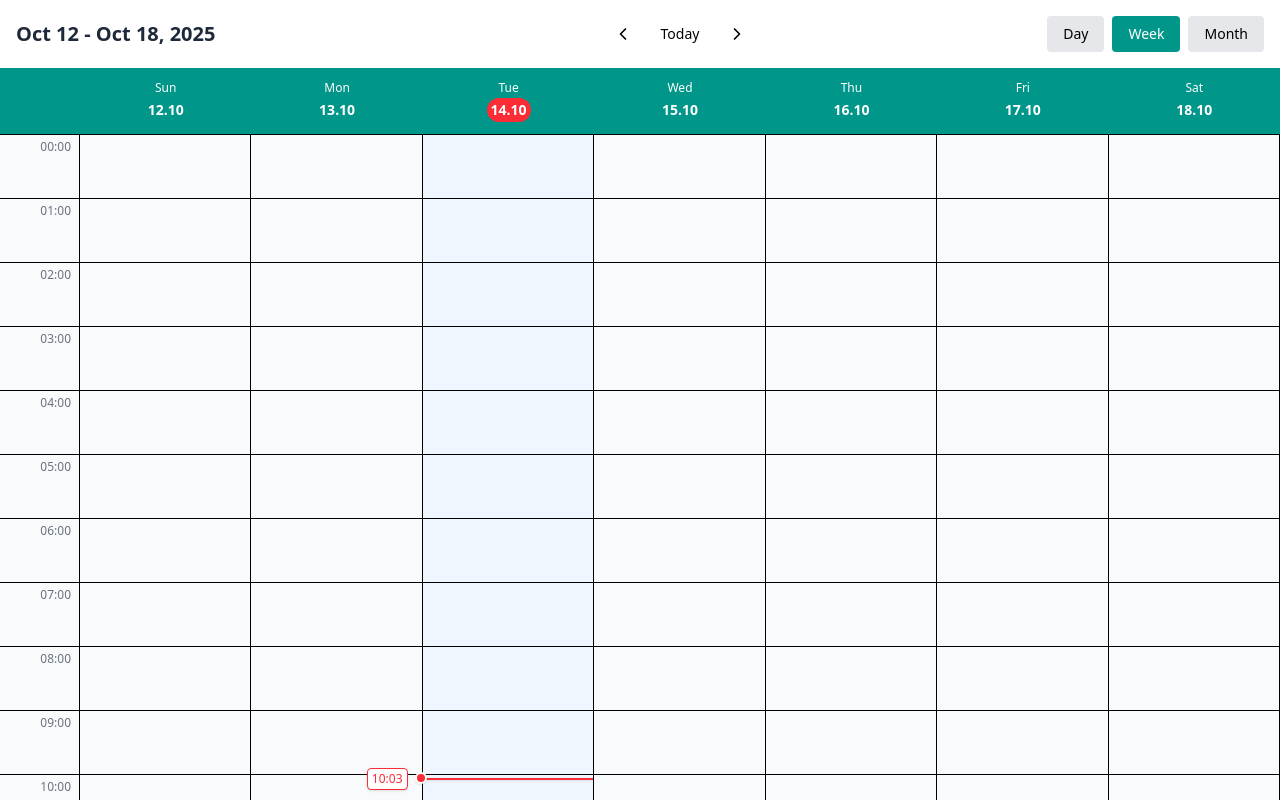
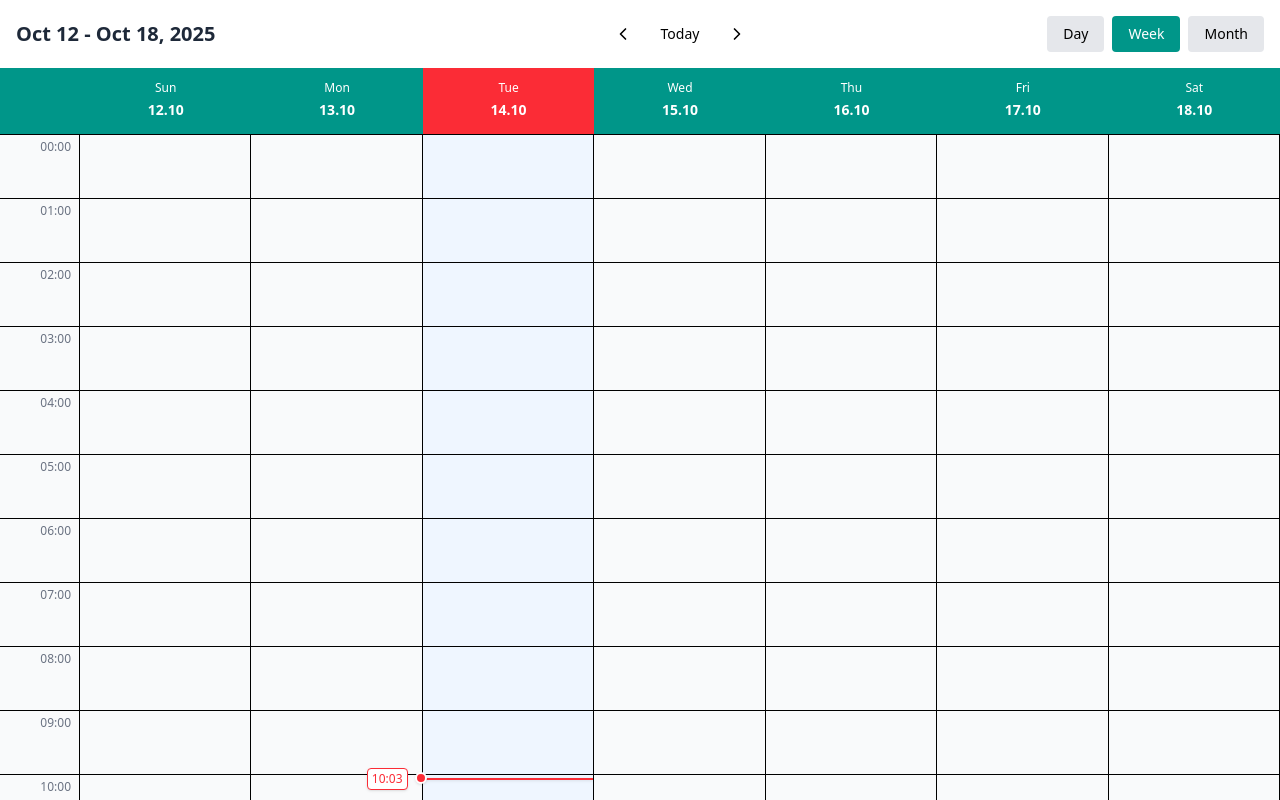
Before and after one commit to KaiHotz/Calendar-demo, a React (Vite) app: page / in a window 1280 px wide. Built offline with nearby package versions, Linux system fonts and the light colour scheme.

Commit message:
bg on column header for today red

```diff
--- a/src/components/Calendar/Calendar.tsx
+++ b/src/components/Calendar/Calendar.tsx
@@ -225,14 +225,13 @@ export const Calendar: FC<CalendarProps> = ({ events, onEventsChange }) => {
                             {viewDates.map((date, idx) => (
                                 <div
                                     key={idx}
-                                    className="flex-1 flex flex-col justify-center gap-0.5 items-center text-center py-2 md:py-3 text-white"
+                                    className={cn(
+                                        'flex-1 flex flex-col justify-center gap-0.5 items-center text-center py-2 md:py-3 text-white',
+                                        { 'bg-red-500 ': isWeekView && isToday(date) },
+                                    )}
                                 >
                                     <div className="text-xs font-medium ">{format(date, 'EEE')}</div>
-                                    <div
-                                        className={cn('text-xs md:text-sm font-semibold p-0.5', {
-                                            'rounded-4xl bg-red-500 w-11': isWeekView && isToday(date),
-                                        })}
-                                    >
+                                    <div className="text-xs md:text-sm font-semibold p-0.5">
                                         {format(date, 'dd.MM')}
                                     </div>
                                 </div>
```
